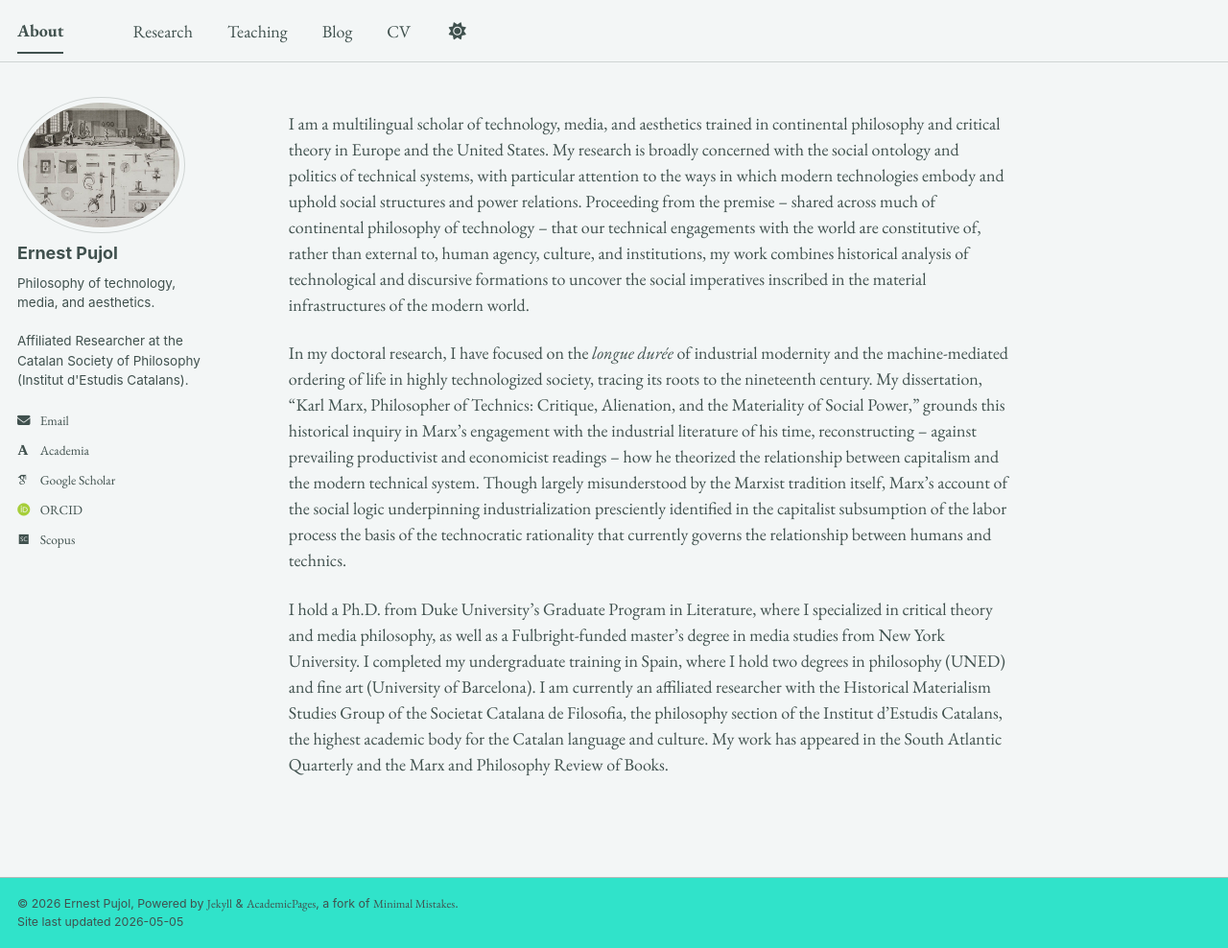
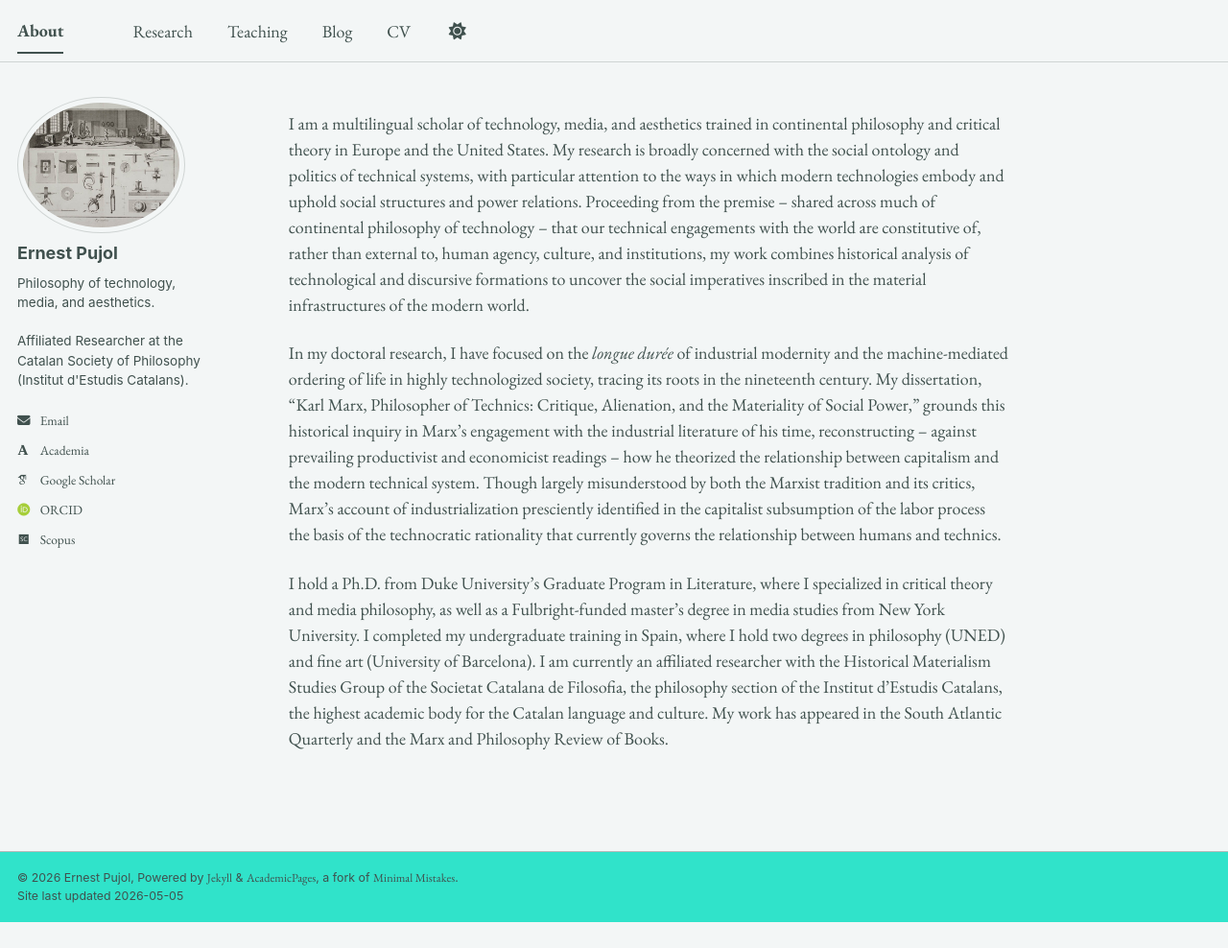
Before and after one commit to epujol90/epujol90.github.io, a Jekyll site: the page built from _pages/about.md, in a window 1280 px wide and 988 px high. Shown: the whole window at 96% size. Built offline with Jekyll 4.4.1, drawn with Linux system fonts in a browser that asks for light colours; some web fonts are replaced; a script bundle is joined from its source files by our own code; library files that are not in the unit come from our copies.

Commit message:
Update about.md

```diff
--- a/_pages/about.md
+++ b/_pages/about.md
@@ -8,6 +8,6 @@ redirect_from:
 ---
 I am a multilingual scholar of technology, media, and aesthetics trained in continental philosophy and critical theory in Europe and the United States. My research is broadly concerned with the social ontology and politics of technical systems, with particular attention to the ways in which modern technologies embody and uphold social structures and power relations. Proceeding from the premise -- shared across much of continental philosophy of technology -- that our technical engagements with the world are constitutive of, rather than external to, human agency, culture, and institutions, my work combines historical analysis of technological and discursive formations to uncover the social imperatives inscribed in the material infrastructures of the modern world.
 
-In my doctoral research, I have focused on the _longue durée_ of industrial modernity and the machine-mediated ordering of life in highly technologized society, tracing its roots to the nineteenth century. My dissertation, “Karl Marx, Philosopher of Technics: Critique, Alienation, and the Materiality of Social Power,” grounds this historical inquiry in Marx’s engagement with the industrial literature of his time, reconstructing -- against prevailing productivist and economicist readings -- how he theorized the relationship between capitalism and the modern technical system. Though largely misunderstood by the Marxist tradition itself, Marx’s account of the social logic underpinning industrialization presciently identified in the capitalist subsumption of the labor process the basis of the technocratic rationality that currently governs the relationship between humans and technics.
+In my doctoral research, I have focused on the _longue durée_ of industrial modernity and the machine-mediated ordering of life in highly technologized society, tracing its roots in the nineteenth century. My dissertation, “Karl Marx, Philosopher of Technics: Critique, Alienation, and the Materiality of Social Power,” grounds this historical inquiry in Marx’s engagement with the industrial literature of his time, reconstructing -- against prevailing productivist and economicist readings -- how he theorized the relationship between capitalism and the modern technical system. Though largely misunderstood by both the Marxist tradition and its critics, Marx’s account of industrialization presciently identified in the capitalist subsumption of the labor process the basis of the technocratic rationality that currently governs the relationship between humans and technics.
 
 I hold a Ph.D. from Duke University’s Graduate Program in Literature, where I specialized in critical theory and media philosophy, as well as a Fulbright-funded master’s degree in media studies from New York University. I completed my undergraduate training in Spain, where I hold two degrees in philosophy (UNED) and fine art (University of Barcelona). I am currently an affiliated researcher with the Historical Materialism Studies Group of the Societat Catalana de Filosofia, the philosophy section of the Institut d’Estudis Catalans, the highest academic body for the Catalan language and culture. My work has appeared in the South Atlantic Quarterly and the Marx and Philosophy Review of Books.
```
